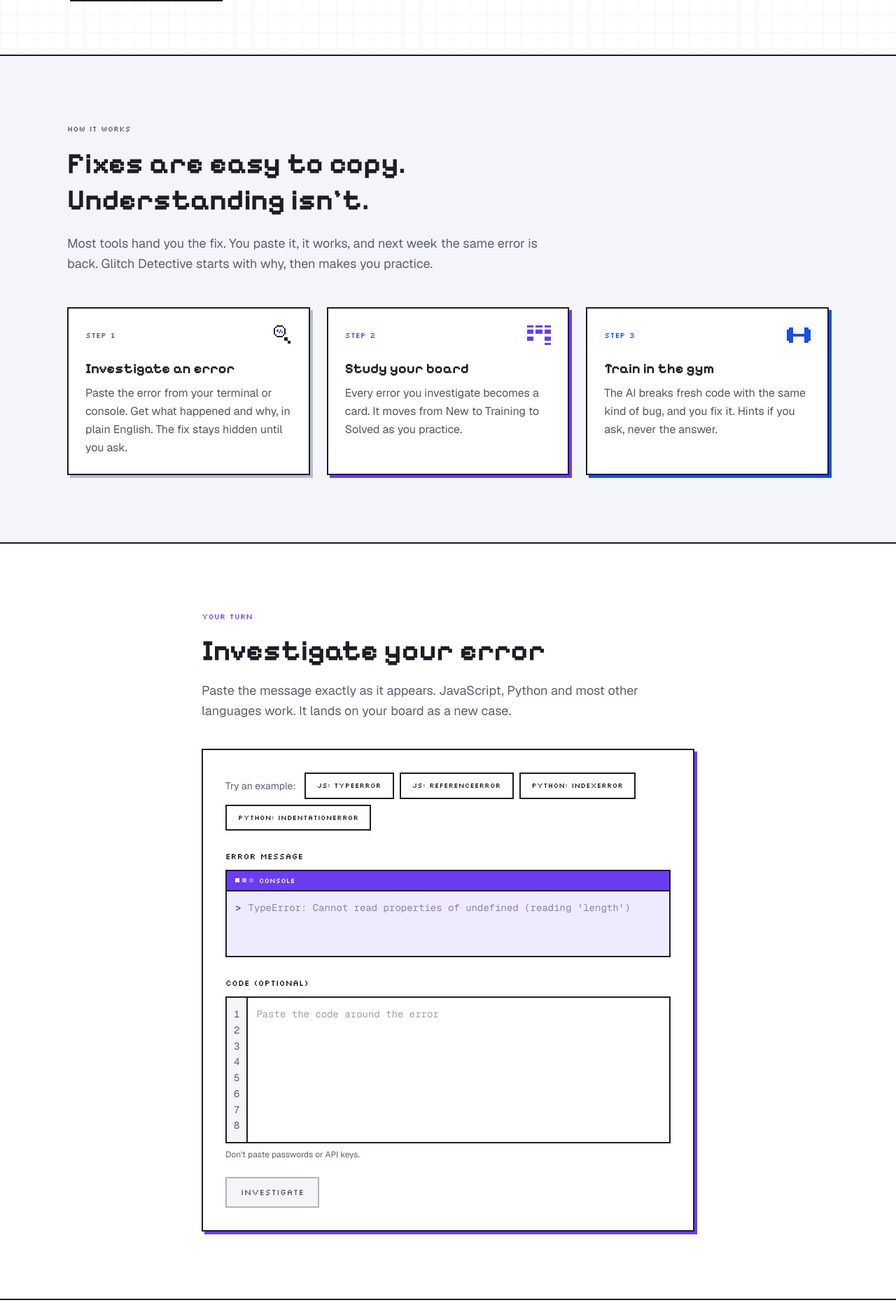
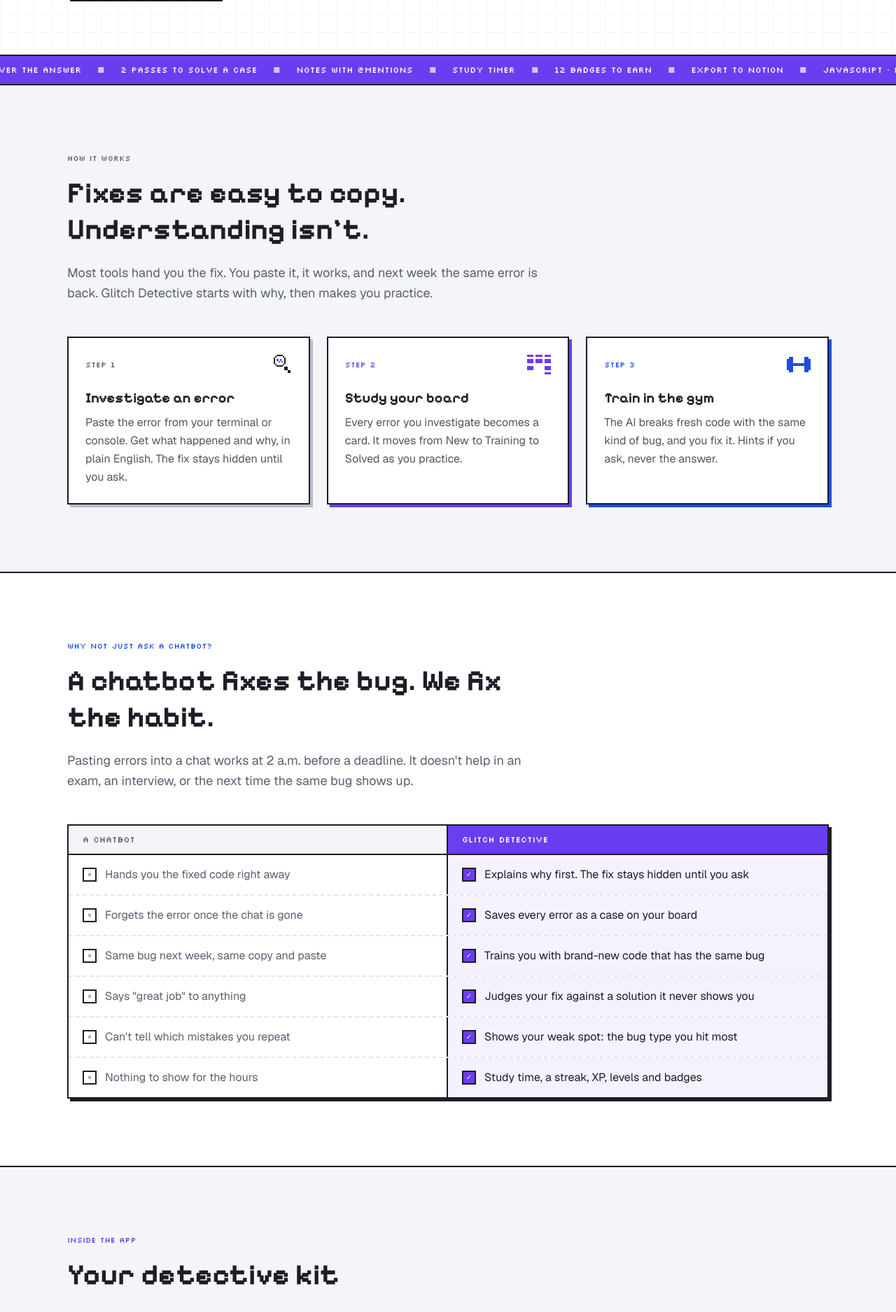
Before and after one commit to evertonrocha2/glitch-lab, a React (Vite) app: page / in a window 1280 px wide. Shown: the part 600-2475 px from the top of the page at 70% size. Built offline with nearby package versions, Linux system fonts and the light colour scheme.

Commit message:
feat(landing): put the new sections together

```diff
--- a/src/pages/LandingPage.jsx
+++ b/src/pages/LandingPage.jsx
@@ -1,7 +1,13 @@
 import { useNavigate } from 'react-router'
 import ErrorForm from '../components/ErrorForm.jsx'
+import BugTypes from '../components/landing/BugTypes.jsx'
+import Compare from '../components/landing/Compare.jsx'
+import Faq from '../components/landing/Faq.jsx'
+import Features from '../components/landing/Features.jsx'
 import Hero from '../components/landing/Hero.jsx'
 import HowItWorks from '../components/landing/HowItWorks.jsx'
+import LevelLadder from '../components/landing/LevelLadder.jsx'
+import Marquee from '../components/landing/Marquee.jsx'
 import SiteFooter from '../components/landing/SiteFooter.jsx'
 import SiteHeader from '../components/landing/SiteHeader.jsx'
 import PixelCard from '../components/pixel/PixelCard.jsx'
@@ -21,8 +27,14 @@ export default function LandingPage() {
       <SiteHeader />
       <main>
         <Hero />
+        <Marquee />
         <HowItWorks />
-        <section id="try" aria-labelledby="try-title" className="scroll-mt-4 bg-white">
+        <Compare />
+        <Features />
+        <BugTypes />
+        <LevelLadder />
+        <Faq />
+        <section id="try" aria-labelledby="try-title" className="scroll-mt-4 bg-mist">
           <div className="mx-auto max-w-3xl px-5 py-20 sm:px-8 lg:py-24">
             <p className="font-label text-[11px] text-primary">Your turn</p>
             <h2 id="try-title" className="mt-4 font-pixel text-3xl font-bold text-ink sm:text-[2.6rem]">
```
Also changed, not shown: 1 other file (tests, documents, lock files or other folders).
